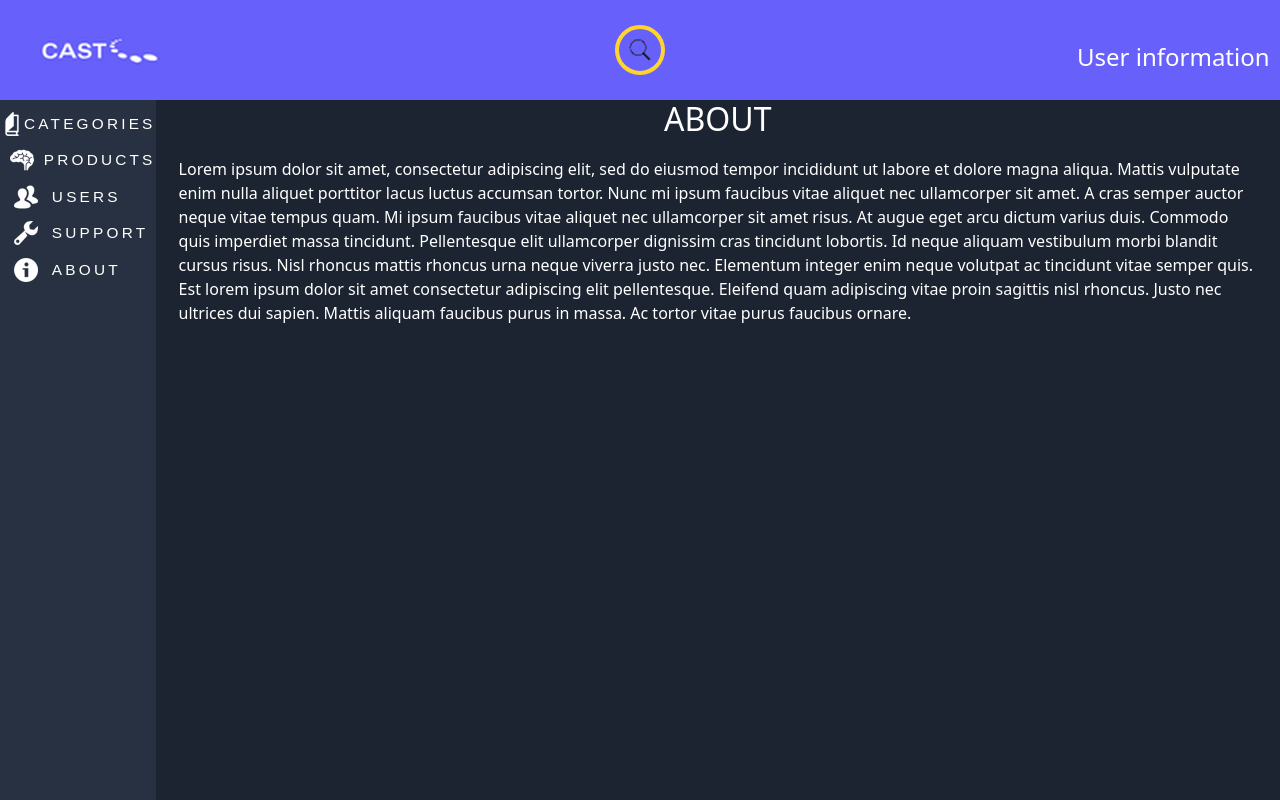
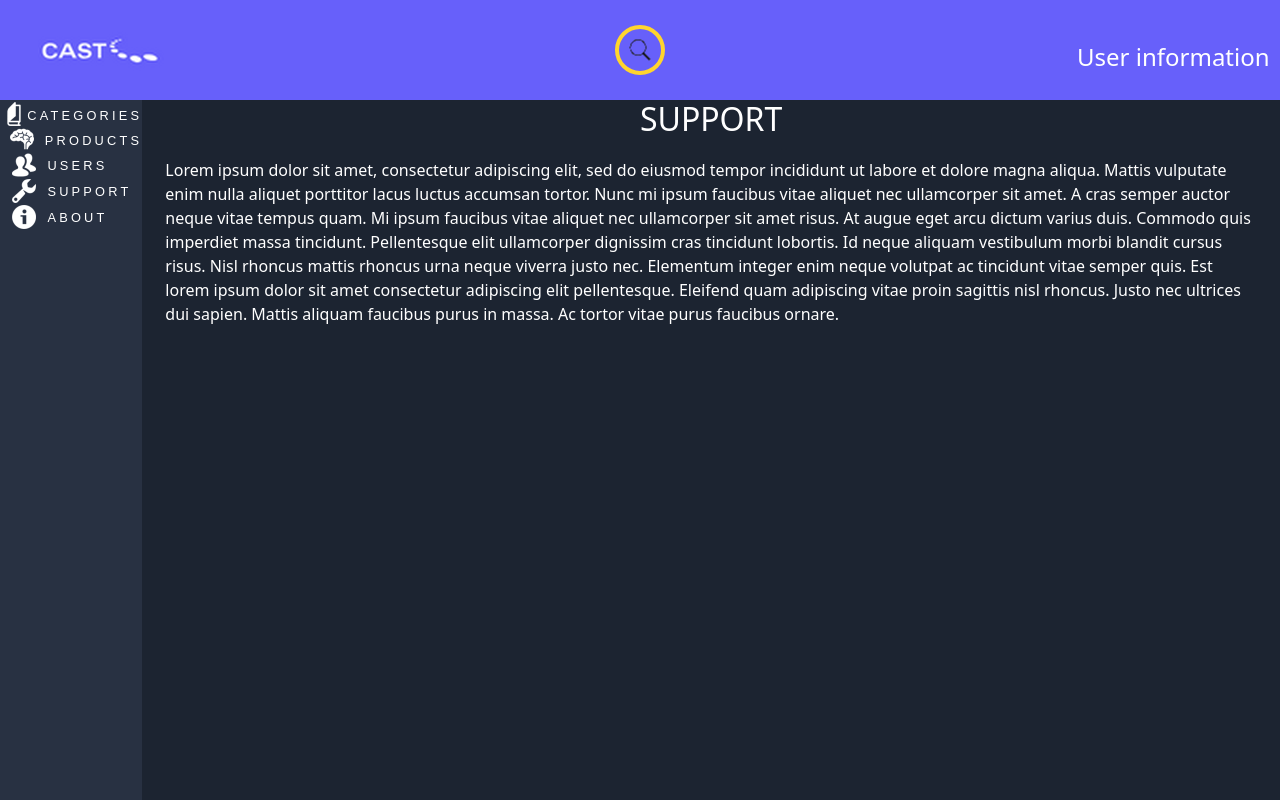
Before and after one commit to valnurray/lpr_front, a React (Create React App) app: page /support in a window 1280 px wide. Shown: the top 800 px of the page. Built offline with nearby package versions, Linux system fonts and the light colour scheme.

Commit message:
add some features

```diff
--- a/src/Components/BasicPages/Navbar/Navbar.js
+++ b/src/Components/BasicPages/Navbar/Navbar.js
@@ -8,77 +8,89 @@ import support from "../../../common/icons/support.png"
 import products from "../../../common/icons/products.png"
 import category from "../../../common/icons/category.png"
 
-
 const Navbar = () => {
     return <nav className={classes.navbar}>
 
-        <NavLink className={styles.navlink} to="/category">
+        <div className={styles.navlinkholder}>
             <div className={styles.imageholder}>
                 <img src={category} alt="icon"/>
             </div>
-            <div className={styles.titleholder} >
-                <span className={styles.naming} >CATEGORIES</span>
+            {/*<NavLink to="/category" activeClassName={styles.activelink}>CATEGORIES</NavLink>*/}
+            <NavLink to="/category" className = { navData => navData.isActive ? styles.active : styles.navlinkholder }>CATEGORIES</NavLink>
         </div>
-        </NavLink>
 
-        <NavLink className={styles.navlink} to="/products">
+        <div className={styles.navlinkholder}>
             <div className={styles.imageholder}>
                 <img src={products} alt="icon"/>
             </div>
-            <div className={styles.titleholder}>
-                <span className={styles.naming}>PRODUCTS</span>
+            <NavLink to="/products">PRODUCTS</NavLink>
         </div>
-        </NavLink>
 
-        <NavLink className={styles.navlink} to="/users">
+        <div className={styles.navlinkholder}>
             <div className={styles.imageholder}>
-                    <img  src={users} alt="icon"/>
+                <img src={users} alt="icon"/>
             </div>
-                <div className={styles.titleholder}>
-                    <span className={styles.naming}>USERS</span>
+            <NavLink to="/users">USERS</NavLink>
         </div>
-        </NavLink>
 
-        <NavLink className={styles.navlink} to="/support">
+        <div className={styles.navlinkholder}>
             <div className={styles.imageholder}>
                 <img src={support} alt="icon"/>
             </div>
-                <div className={styles.titleholder}>
-                    <span className={styles.naming}>SUPPORT</span>
+            <NavLink to="/support">SUPPORT</NavLink>
         </div>
-        </NavLink>
-        <NavLink className={styles.navlink} to="/about">
+
+        <div className={styles.navlinkholder}>
             <div className={styles.imageholder}>
                 <img src={about} alt="icon"/>
             </div>
-                <div className={styles.titleholder}>
-                    <span className={styles.naming}>ABOUT</span>
+            <NavLink to="/about">ABOUT</NavLink>
         </div>
-        </NavLink>
-        {/*<div>*/}
-        {/*    <div className={styles.navsholder}>*/}
-        {/*        <div className={styles.navbarblock}>*/}
-        {/*            <NavLink className={styles.navlink} to ="/users" >*/}
-        {/*                <img className={styles.icon} src={users} alt="icon"/>*/}
-        {/*                <h3 className={styles.naming}>Users</h3>*/}
-        {/*            </NavLink>*/}
+
+        {/*<NavLink className={styles.navlink} to="/category">*/}
+        {/*    <div className={styles.imageholder}>*/}
+        {/*        <img src={category} alt="icon"/>*/}
+        {/*    </div>*/}
+        {/*    <div className={styles.titleholder} >*/}
+        {/*        <span className={styles.naming} >CATEGORIES</span>*/}
+        {/*    </div>*/}
+        {/*</NavLink>*/}
+
+        {/*<NavLink className={styles.navlink} to="/products">*/}
+        {/*    <div className={styles.imageholder}>*/}
+        {/*        <img src={products} alt="icon"/>*/}
+        {/*    </div>*/}
+        {/*    <div className={styles.titleholder}>*/}
+        {/*        <span className={styles.naming}>PRODUCTS</span>*/}
+        {/*    </div>*/}
+        {/*</NavLink>*/}
+
+        {/*<NavLink className={styles.navlink} to="/users">*/}
+        {/*        <div className={styles.imageholder}>*/}
+        {/*            <img  src={users} alt="icon"/>*/}
         {/*        </div>*/}
+        {/*        <div className={styles.titleholder}>*/}
+        {/*            <span className={styles.naming}>USERS</span>*/}
+        {/*        </div>*/}
+        {/*</NavLink>*/}
 
-        {/*        <div className={styles.navbarblock}>*/}
-        {/*            <NavLink className={styles.navlink} to ="/support" >*/}
-        {/*                <img className={styles.icon} src={support} alt="icon"/>*/}
-        {/*                <h3 className={styles.naming}>Support</h3>*/}
-        {/*            </NavLink>*/}
+        {/*<NavLink className={styles.navlink} to="/support">*/}
+        {/*        <div className={styles.imageholder}>*/}
+        {/*            <img src={support} alt="icon"/>*/}
         {/*        </div>*/}
+        {/*        <div className={styles.titleholder}>*/}
+        {/*            <span className={styles.naming}>SUPPORT</span>*/}
+        {/*        </div>*/}
+        {/*</NavLink>*/}
 
-        {/*        <div className={styles.navbarblock}>*/}
-        {/*            <NavLink className={styles.navlink} to ="/about" >*/}
-        {/*                <img className={styles.icon} src={about} alt="icon"/>*/}
-        {/*                <h3 className={styles.naming}>About</h3>*/}
-        {/*            </NavLink>*/}
+        {/*<NavLink className={styles.navlink} to="/about">*/}
+        {/*        <div className={styles.imageholder}>*/}
+        {/*            <img src={about} alt="icon"/>*/}
         {/*        </div>*/}
-        {/*    </div>*/}
-        {/*</div>*/}
+        {/*        <div className={styles.titleholder}>*/}
+        {/*            <span className={styles.naming}>ABOUT</span>*/}
+        {/*        </div>*/}
+        {/*</NavLink>*/}
     </nav>
 }
 
--- a/src/Components/BasicPages/Navbar/Navbar.module.css
+++ b/src/Components/BasicPages/Navbar/Navbar.module.css
@@ -3,37 +3,28 @@
     background-color: #283142;
 }
 
-.navlink {
-    text-decoration: none;
-    font-size: 1.2rem;
-    display: grid;
-    grid-template-areas:
-    "l r";
-    grid-template-columns: 10fr 20fr;
-    margin-top: 5%;
+.imageholder{
+    grid-area: l;
+    margin: auto;
 }
 
+.navlinkholder{
+        display: grid;
+        grid-template-areas:
+        "l r";
+        grid-template-columns: 10fr 20fr;
 
-.navlink .active{
-    color: #f4e603;
-    font-size: x-large;
-    margin: 20px;
 }
 
-.naming {
+.navlinkholder a {
+    text-decoration: none;
     font-size:0.8em;
     color: white;
     font-family: fantasy;
     letter-spacing: 0.2rem;
+    margin-top: 5%;
 }
 
-.navlinkinner {
-    display: inline-flex;
+.navlinkholder a.active {
+    color: gold;
 }
-.imageholder{
-    grid-area: l;
-    margin: auto;
-}
-.titleholder{
-    grid-area: r;
-}
--- a/src/Components/BasicPages/Support/SupportComponent.js
+++ b/src/Components/BasicPages/Support/SupportComponent.js
@@ -4,7 +4,7 @@ import styles from "./Support.module.css";
 
 const Support = () => {
     return <div className={styles.aboutwraper}>
-        <h2 className={styles.title}>ABOUT</h2>
+        <h2 className={styles.title}>SUPPORT</h2>
         <div className="container">
             <p className={styles.textp}>
                 Lorem ipsum dolor sit amet, consectetur adipiscing elit, sed do eiusmod tempor incididunt ut labore et
```
Lines whose indentation alone changed are shown as unchanged.
